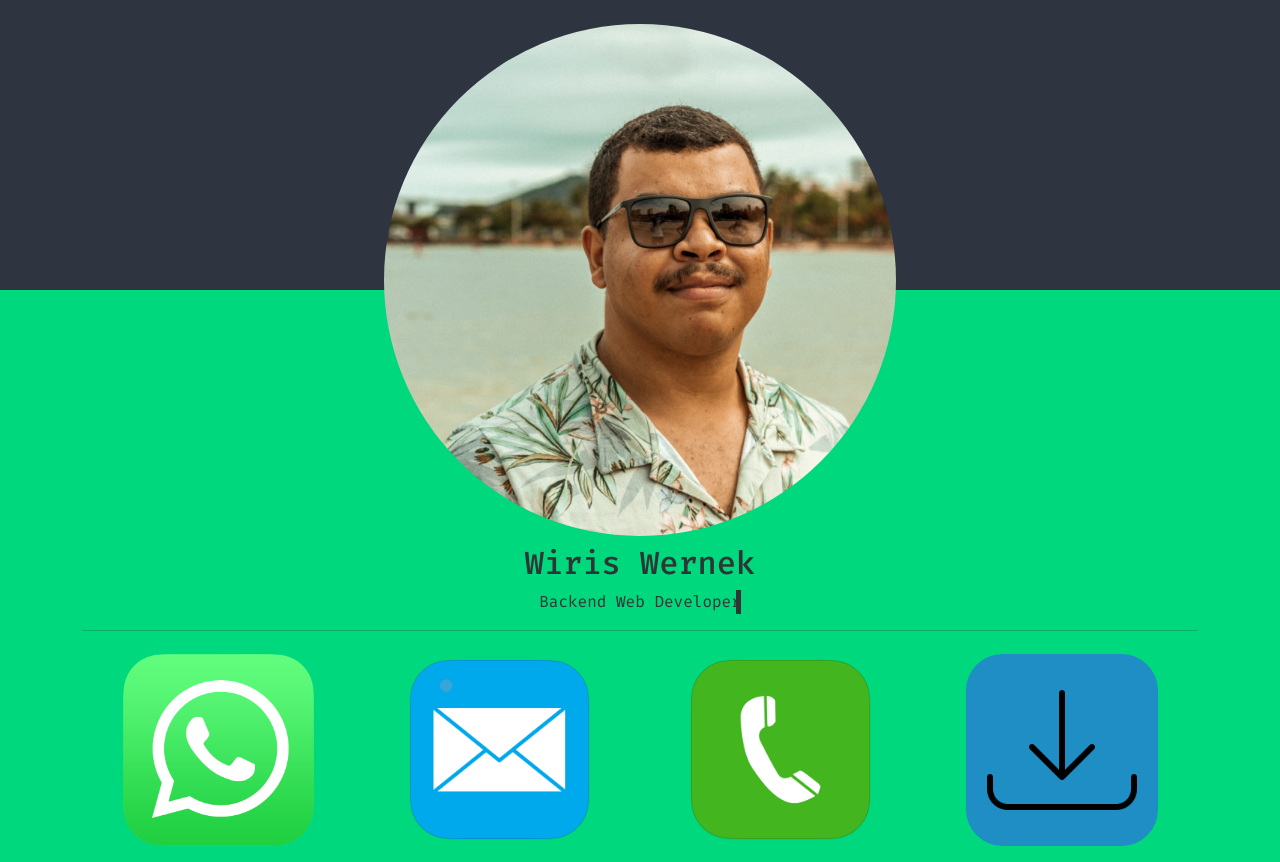
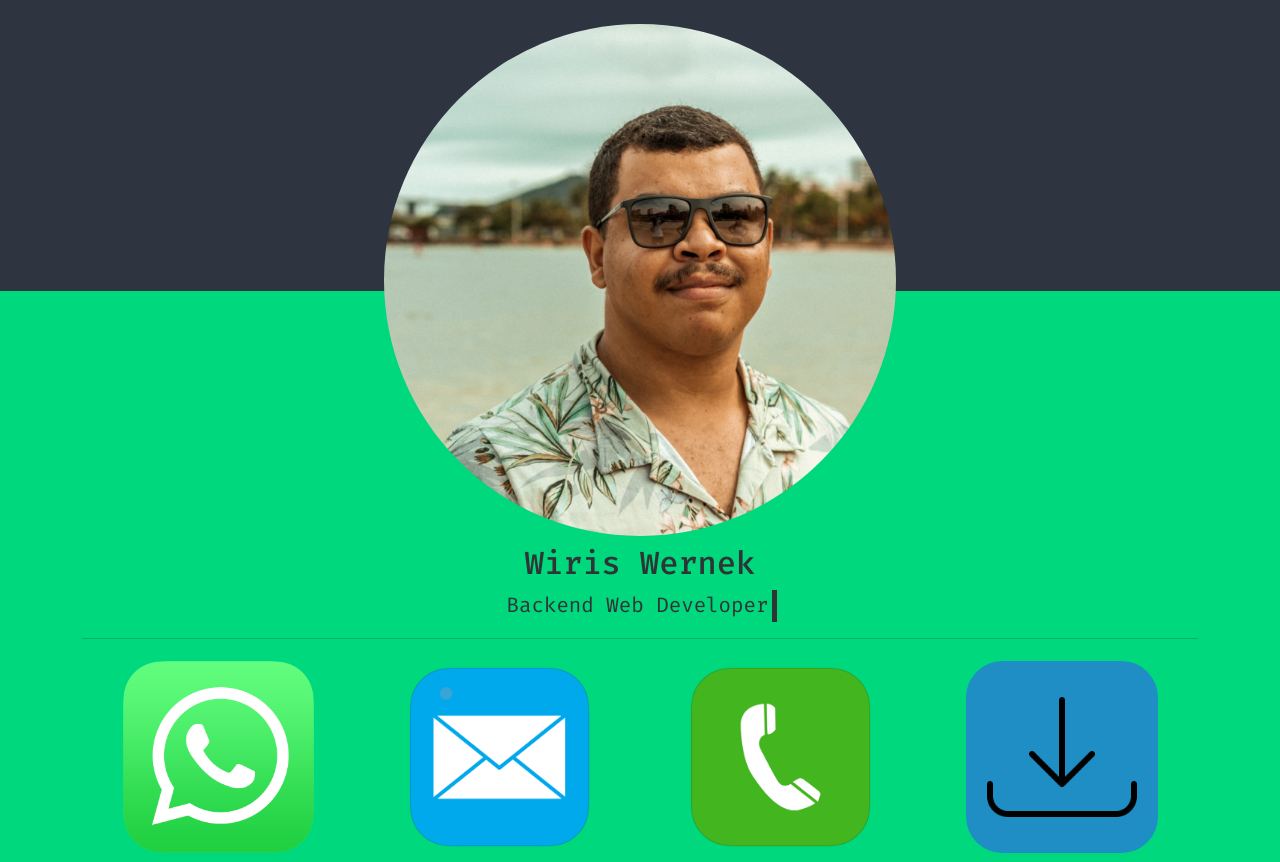
Before and after one commit to WirisWernek/open-visit-digital-card, a plain HTML site: page index.html in a window 1280 px wide. Shown: the top 862 px of the page. Drawn offline with nearby package versions, Linux system fonts and the light colour scheme.

Commit message:
fix: correção do efeito de maquina de escrever

```diff
--- a/style.css
+++ b/style.css
@@ -50,12 +50,13 @@ body{
 }
 
 .subtitle{
+	font-size: 130%;
 	margin: auto;
 	border-right: 5px solid ;
-	width: 21ch;
+	width: 22ch;
 	white-space: nowrap;
 	overflow: hidden;
-	animation: typing 2s steps(21), blinking 0.5s infinite step-end alternate;
+	animation: typing 2s steps(22), blinking 0.6s infinite step-end alternate;
 }
 
 @keyframes typing{
```
